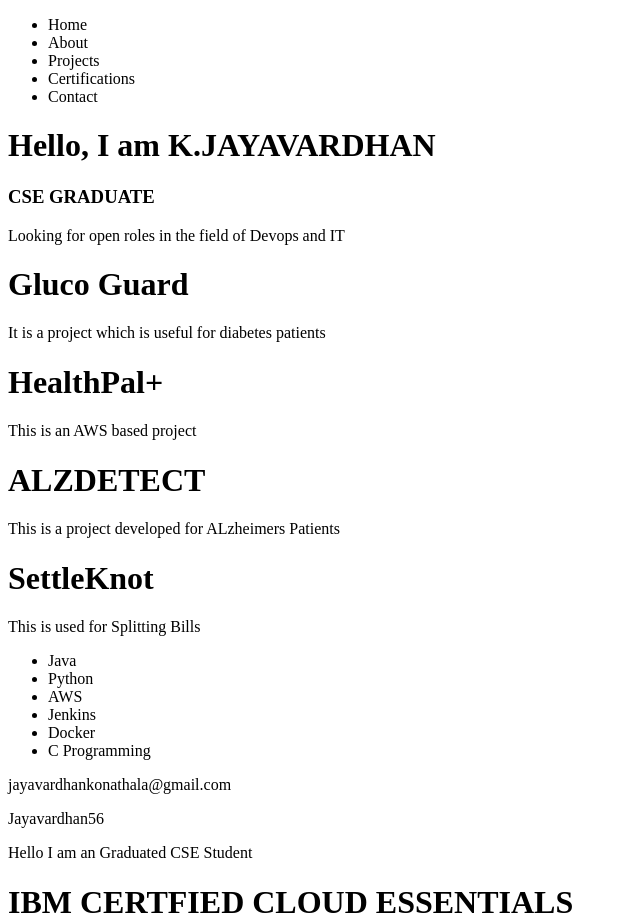
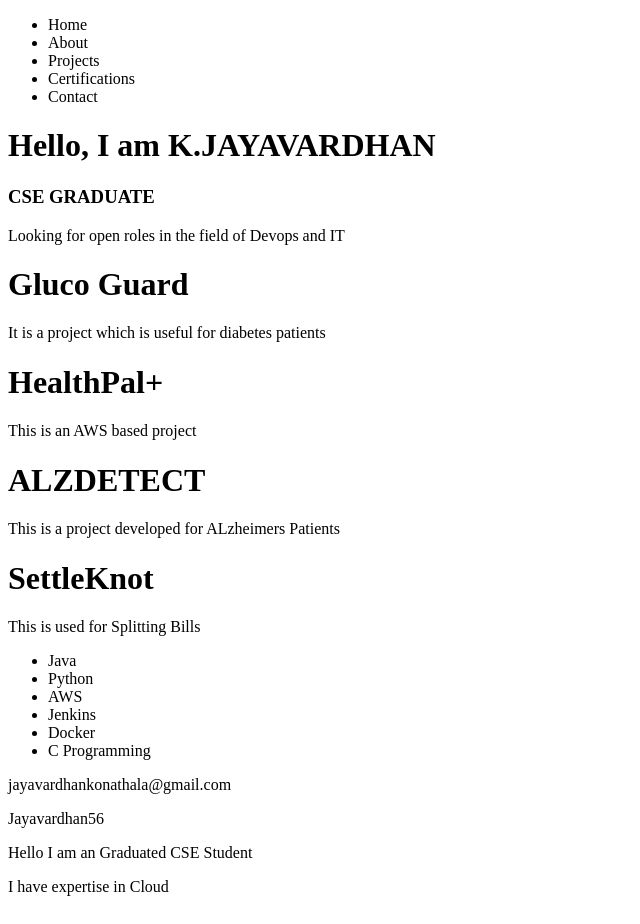
Before and after one commit to Jayavardhan56/My-Portfolio, a React app in the folder portfolio/: page / in a window 1280 px wide. Shown: the top 924 px of the page, without its empty margins (0-640 px from the left). Built offline with nearby package versions, Linux system fonts and the light colour scheme; the HTML template or start-up script is replaced by a standard one.

Commit message:
Add expertise in Cloud to About component

```diff
--- a/portfolio/src/components/About.jsx
+++ b/portfolio/src/components/About.jsx
@@ -2,7 +2,7 @@ export default function About(){
     return(
         <>
         <p>Hello I am an Graduated CSE Student</p>
-            <p></p>
+            <p>I have expertise in Cloud</p>
         </>
     )
 }
```
